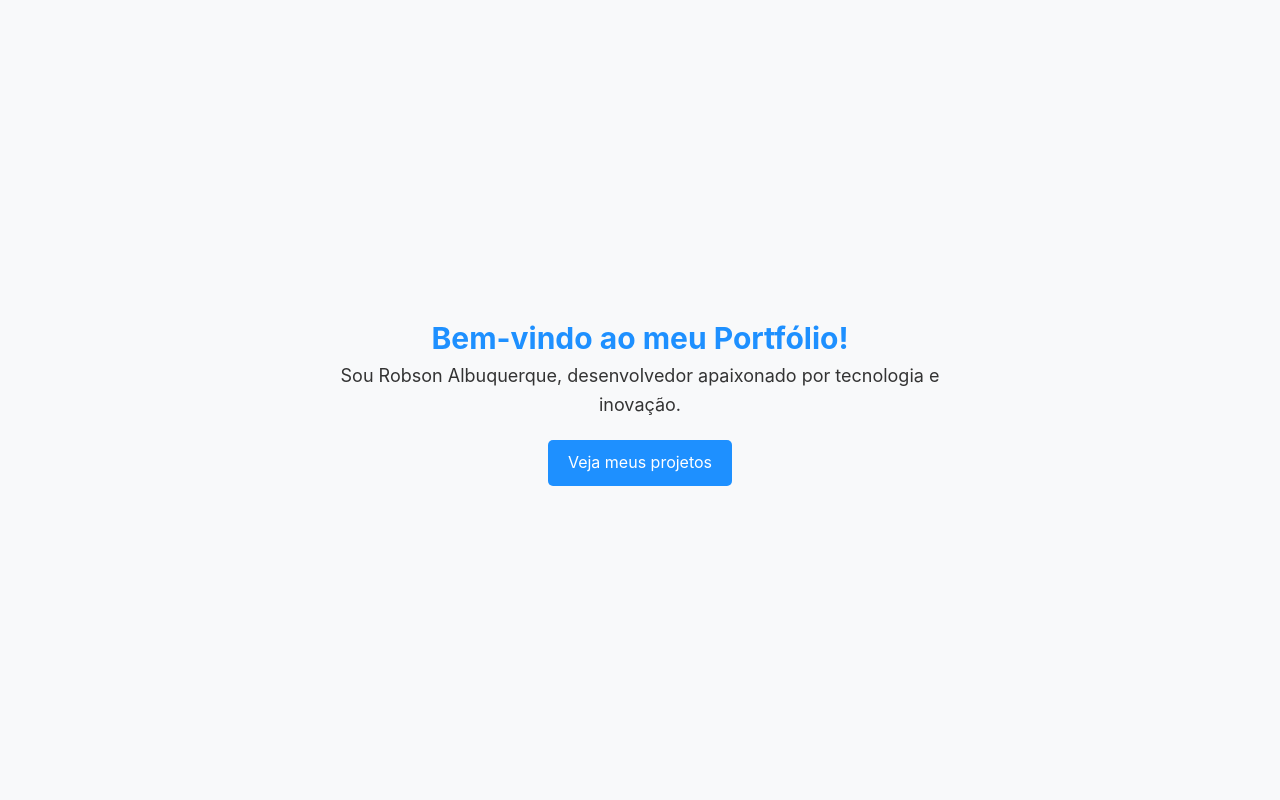
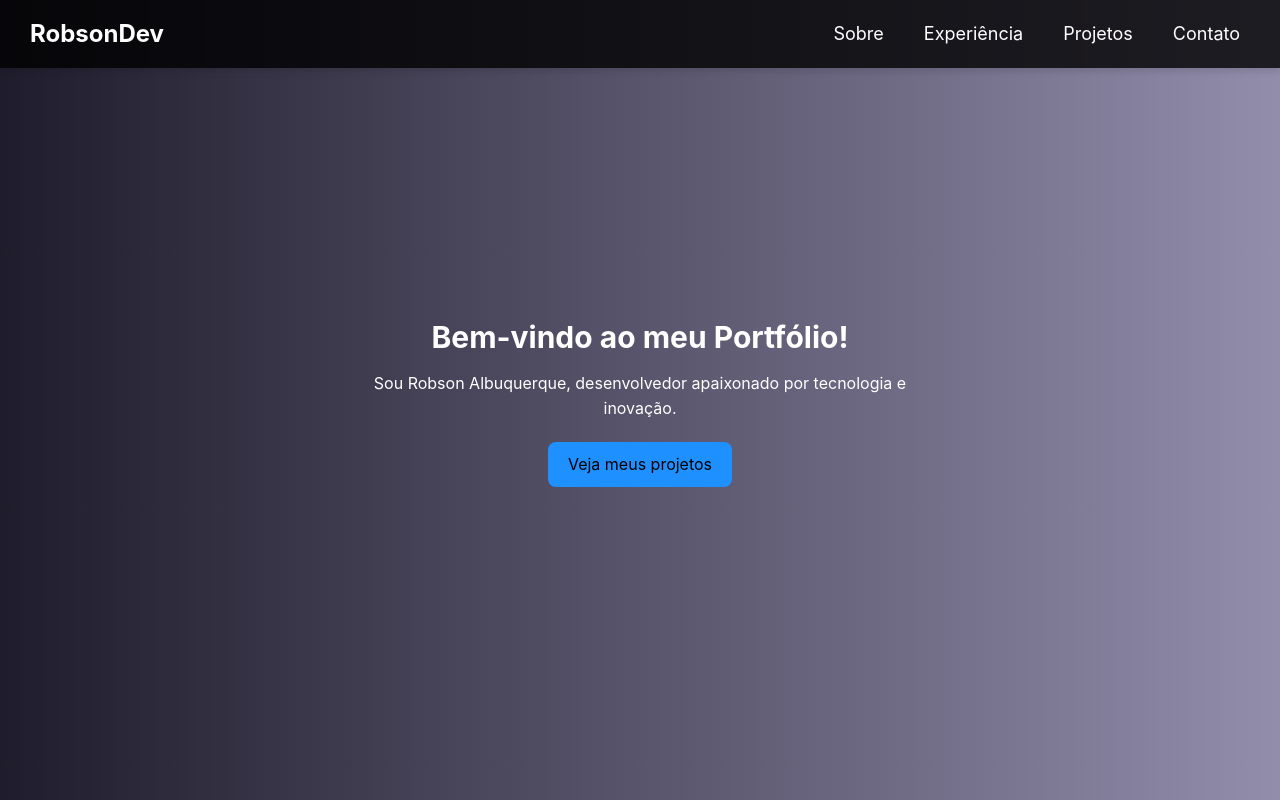
Before and after one commit to robsonalbuquerquedev/robson-dev-portfolio, a Vue app: page / in a window 1280 px wide. Built offline with nearby package versions, Linux system fonts and the light colour scheme.

Commit message:
Add view HomePage.vue

```diff
--- a/src/views/HomePage.vue
+++ b/src/views/HomePage.vue
@@ -1,5 +1,6 @@
 <template>
     <main class="home">
+        <NavigationMenu />
         <section class="hero">
             <h1>Bem-vindo ao meu Portfólio!</h1>
             <p>Sou Robson Albuquerque, desenvolvedor apaixonado por tecnologia e inovação.</p>
@@ -9,46 +10,52 @@
 </template>
 
 <script>
+import NavigationMenu from "../components/NavigationMenu.vue";
 export default {
-    name: "HomePage"
+    name: "HomePage",
+    components: {
+        NavigationMenu,
+    },
 };
 </script>
 
 <style scoped>
+/* 🔹 Estilização para a seção Hero */
 .home {
     display: flex;
     justify-content: center;
     align-items: center;
     height: 100vh;
     text-align: center;
+    background: linear-gradient(to right, #1f1c2c, #928dab);
+    color: white;
+    padding: 0 2rem;
 }
 
-.hero {
-    max-width: 600px;
+.hero h1 {
+    font-size: 3rem;
+    margin-bottom: 1rem;
 }
 
-h1 {
-    font-size: 3rem;
-    color: var(--primary-color);
-}
-
-p {
-    font-size: 1.8rem;
-    color: var(--text-color);
+.hero p {
+    font-size: 1.6rem;
+    margin-bottom: 2rem;
+    max-width: 600px;
 }
 
 .btn {
     display: inline-block;
-    margin-top: 20px;
-    padding: 10px 20px;
+    padding: 1rem 2rem;
+    font-size: 1.6rem;
     background: var(--primary-color);
-    color: #fff;
-    font-size: 1.6rem;
-    border-radius: 5px;
-    transition: 0.3s ease-in-out;
+    color: black;
+    border-radius: 8px;
+    text-decoration: none;
+    transition: 0.3s;
 }
 
 .btn:hover {
-    opacity: 0.8;
+    background: #ffcc00;
+    transform: scale(1.05);
 }
 </style>
```
